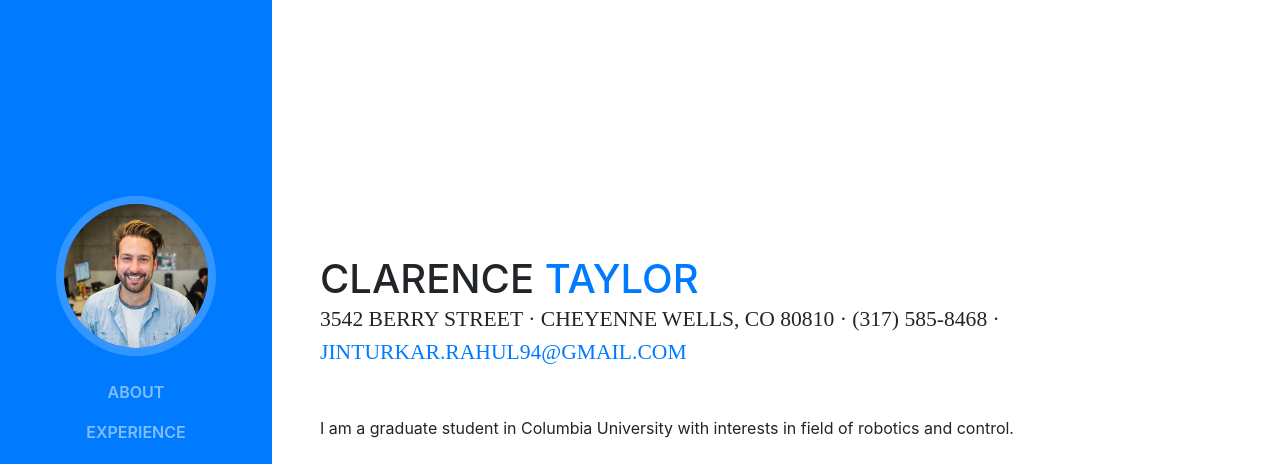
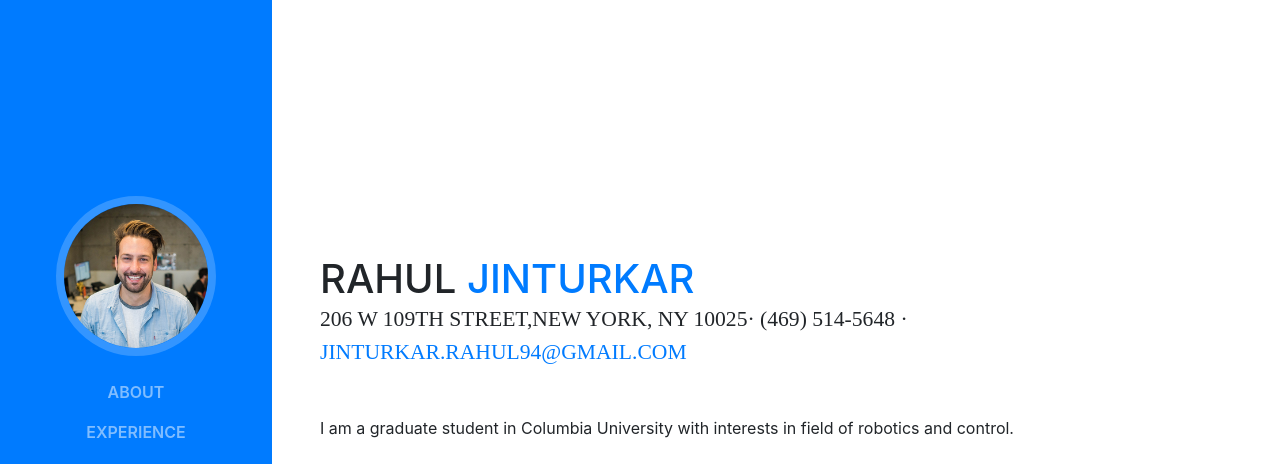
Before and after one commit to rahuljinturkar/Portfolio, a website with bundled scripts: page index.html in a window 1280 px wide. Shown: the top 464 px of the page. Built offline with nearby package versions, Linux system fonts and the light colour scheme; a web font is replaced by a local one.

Commit message:
Update index.html

```diff
--- a/index.html
+++ b/index.html
@@ -66,10 +66,10 @@
 
       <section class="resume-section p-3 p-lg-5 d-flex d-column" id="about">
         <div class="my-auto">
-          <h1 class="mb-0">Clarence
-            <span class="text-primary">Taylor</span>
+          <h1 class="mb-0">Rahul
+            <span class="text-primary">Jinturkar</span>
           </h1>
-          <div class="subheading mb-5">3542 Berry Street · Cheyenne Wells, CO 80810 · (317) 585-8468 ·
+          <div class="subheading mb-5">206 W 109th Street,New York, NY 10025· (469) 514-5648 ·
             <a href="mailto:jinturkar.rahul94@gmail.com">jinturkar.rahul94@gmail.com</a>
           </div>
           <p class="mb-5">I am a graduate student in Columbia University with interests in field of robotics and control.</p>
```
